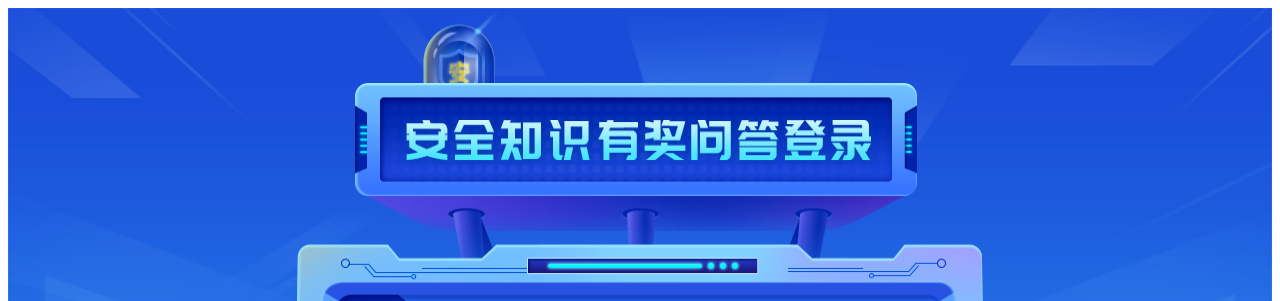
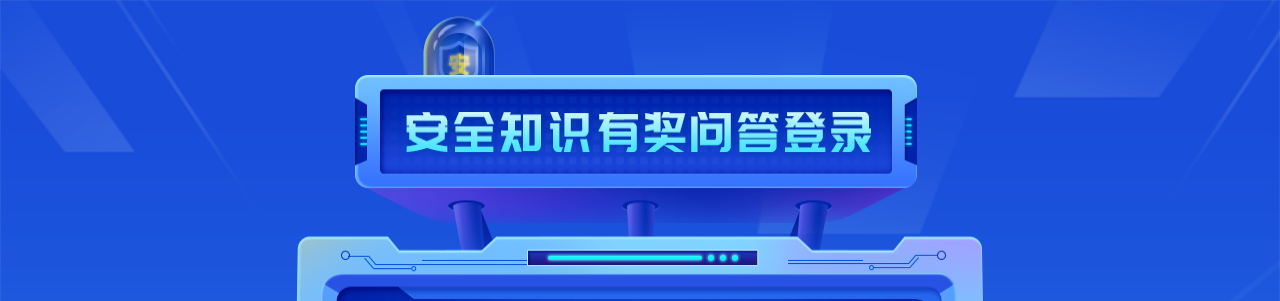
Before and after one commit to lai123456789/h5-jq, a plain HTML site: page login.html in a window 1280 px wide. Shown: the top 301 px of the page. Drawn offline with Linux system fonts and the light colour scheme.

Commit message:
更新login页面

```diff
--- a/less/login.less
+++ b/less/login.less
@@ -1,16 +1,26 @@
+html{
+    width: 100%;
+    height: 100%;
+}
+body{
+    padding: 0;
+    margin: 0;
+    width: 100%;
+    height: 100%;
+}
 .container{
     width: 100%;
     height: 100%;
     .main{
         width: 100%;
-        height: 100%;
-        z-index: 0 !important;
+        min-height: 100%;
+        background: url("../image/mainTopBg.png");
+        background-size: cover;
+        // z-index: 0 !important;
         // position: absolute;
-        left: 0;
+        // left: 0;
         // top: 50%;
         // transform: translateY(-50%);
-        background: url("../image/mainTopBg.png") left top no-repeat;
-        background-size: 100% 100%;
         .main-Top{
             margin: 0 auto;
             padding-top: .23rem;
```
Also changed, not shown: login.html (+1 -2 lines), less/login.css.
